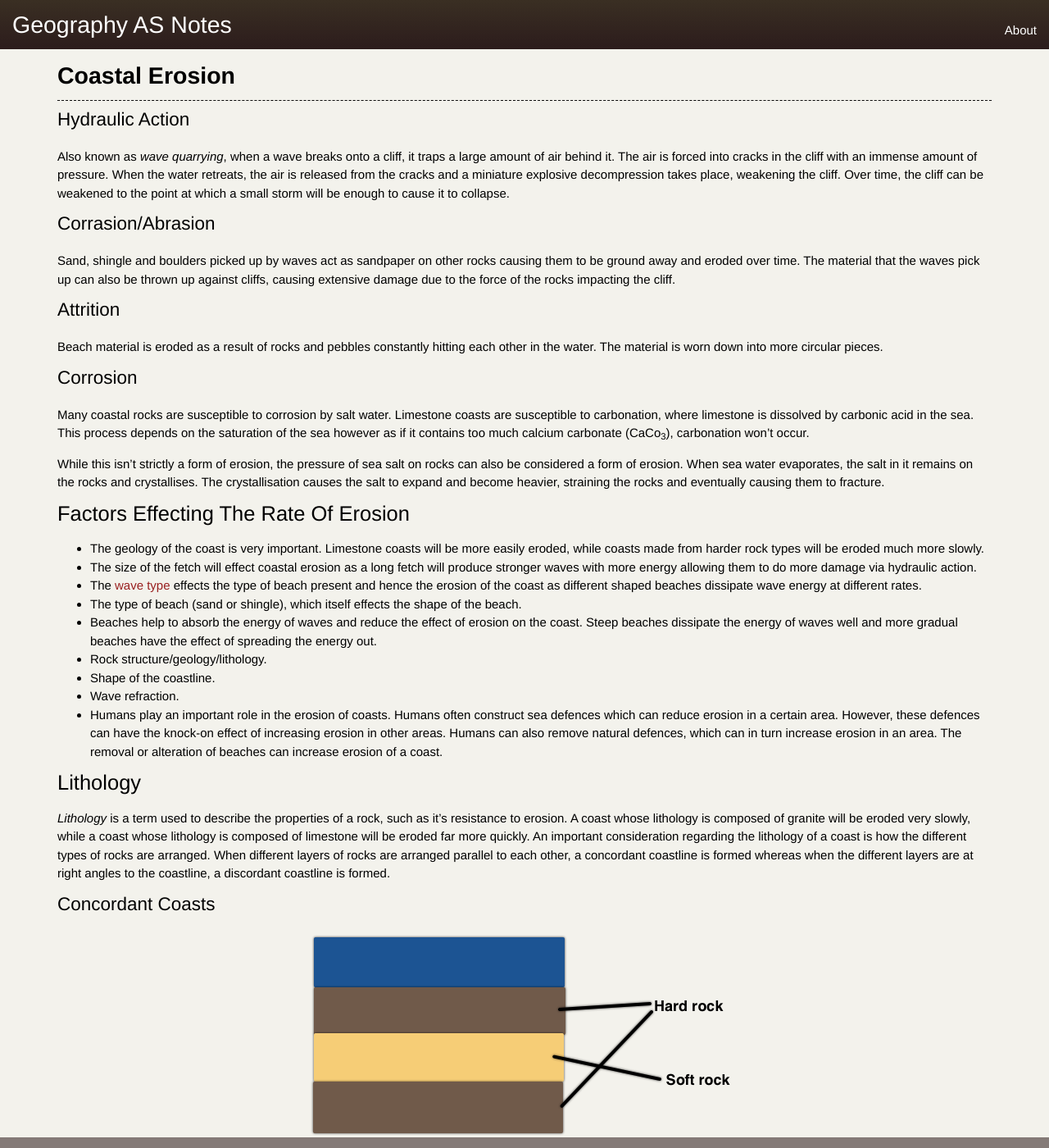
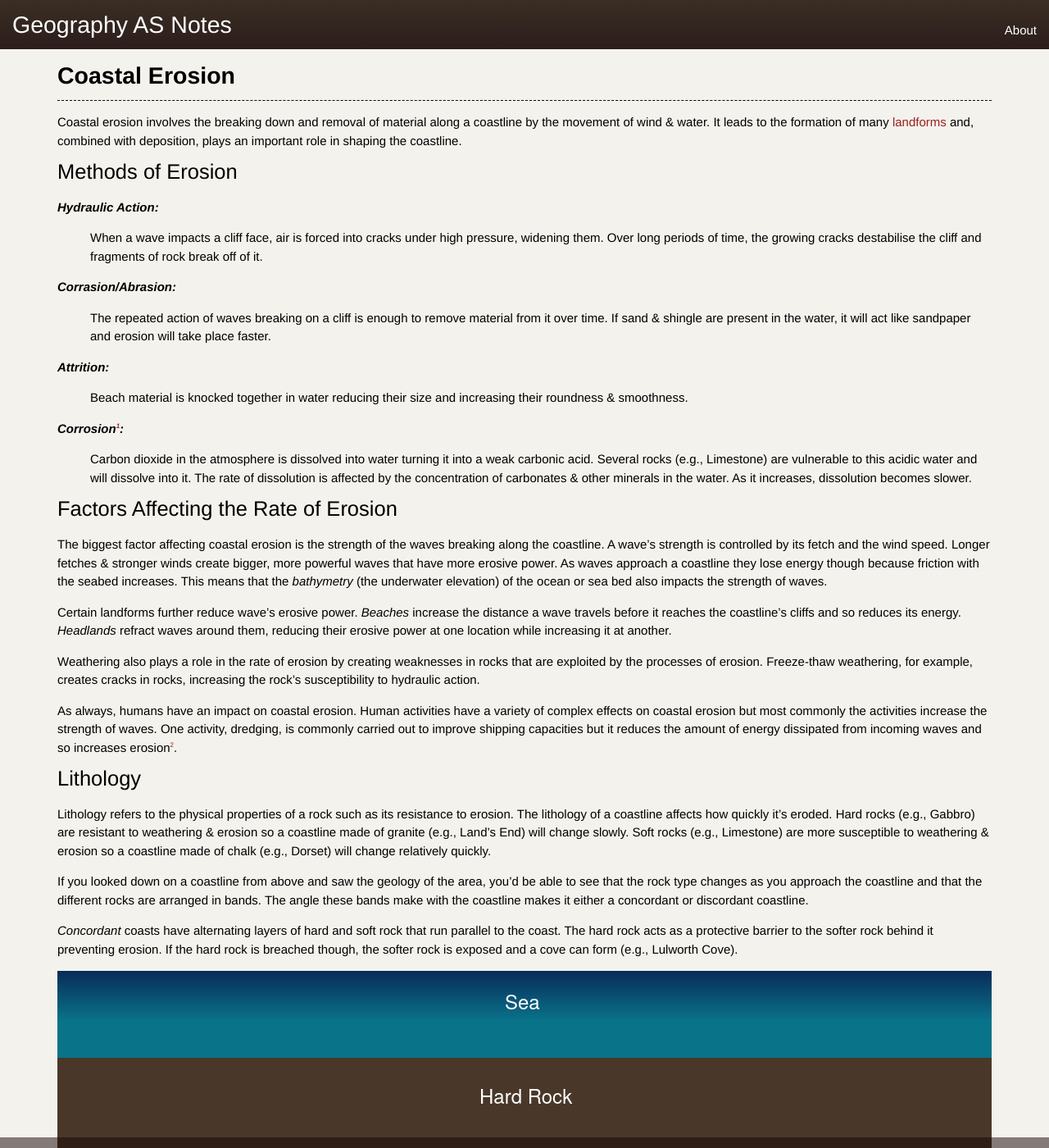
Before and after one commit to alexjohnj/geographyas, a Jekyll site: the page built from _posts/coasts/2012-01-05-coastal-erosion.md, in a window 1280 px wide and 1400 px high. Shown: the whole window at 82% size. Built offline with Jekyll 4.4.1, drawn with Linux system fonts in a browser that asks for light colours; nearby versions of some CDN libraries; some of the changed text lies outside the part shown.

Commit message:
Updated “Coastal Erosion” page.
A complete rewrite. More information, new diagrams & old ones have been updated to SVG format.

```diff
--- a/_posts/coasts/2012-01-05-coastal-erosion.md
+++ b/_posts/coasts/2012-01-05-coastal-erosion.md
@@ -6,52 +6,91 @@ keywords: "erosion of coasts, destruction of coasts, erosion, hydraulic action o
 published: true
 ---
 
-### Hydraulic Action
+Coastal erosion involves the breaking down and removal of material along a coastline by the movement of wind & water. It leads to the formation of many [landforms][features-of-erosion-page] and, combined with deposition, plays an important role in shaping the coastline.
 
-Also known as *wave quarrying*, when a wave breaks onto a cliff, it traps a large amount of air behind it. The air is forced into cracks in the cliff with an immense amount of pressure. When the water retreats, the air is released from the cracks and a miniature explosive decompression takes place, weakening the cliff. Over time, the cliff can be weakened to the point at which a small storm will be enough to cause it to collapse.
+[features-of-erosion-page]: /coasts/features-of-erosion/
 
-### Corrasion/Abrasion
+## Methods of Erosion
 
-Sand, shingle and boulders picked up by waves act as sandpaper on other rocks causing them to be ground away and eroded over time. The material that the waves pick up can also be thrown up against cliffs, causing extensive damage due to the force of the rocks impacting the cliff.
+Hydraulic Action:
+:   When a wave impacts a cliff face, air is forced into cracks under high pressure, widening them. Over long periods of time, the growing cracks destabilise the cliff and fragments of rock break off of it.
 
-### Attrition
+Corrasion/Abrasion:
+:   The repeated action of waves breaking on a cliff is enough to remove material from it over time. If sand & shingle are present in the water, it will act like sandpaper and erosion will take place faster.
 
-Beach material is eroded as a result of rocks and pebbles constantly hitting each other in the water. The material is worn down into more circular pieces.
+Attrition:
+:   Beach material is knocked together in water reducing their size and increasing their roundness & smoothness.
 
-### Corrosion
+Corrosion[^1]:
+:    Carbon dioxide in the atmosphere is dissolved into water turning it into a weak carbonic acid. Several rocks (e.g., Limestone) are vulnerable to this acidic water and will dissolve into it. The rate of dissolution is affected by the concentration of carbonates & other minerals in the water. As it increases, dissolution becomes slower.
 
-Many coastal rocks are susceptible to corrosion by salt water. Limestone coasts are susceptible to carbonation, where limestone is dissolved by carbonic acid in the sea. This process depends on the saturation of the sea however as if it contains too much calcium carbonate (CaCo<sub>3</sub>), carbonation won't occur.
+## Factors Affecting the Rate of Erosion
 
-While this isn't strictly a form of erosion, the pressure of sea salt on rocks can also be considered a form of erosion. When sea water evaporates, the salt in it remains on the rocks and crystallises. The crystallisation causes the salt to expand and become heavier, straining the rocks and eventually causing them to fracture.
+The biggest factor affecting coastal erosion is the strength of the waves breaking along the coastline. A wave's strength is controlled by its fetch and the wind speed. Longer fetches & stronger winds create bigger, more powerful waves that have more erosive power. As waves approach a coastline they lose energy though because friction with the seabed increases. This means that the _bathymetry_ (the underwater elevation) of the ocean or sea bed also impacts the strength of waves.
 
-## Factors Effecting The Rate Of Erosion
+Certain landforms further reduce wave's erosive power. _Beaches_ increase the distance a wave travels before it reaches the coastline's cliffs and so reduces its energy. _Headlands_ refract waves around them, reducing their erosive power at one location while increasing it at another.
 
-- The geology of the coast is very important. Limestone coasts will be more easily eroded, while coasts made from harder rock types will be eroded much more slowly.
-- The size of the fetch will effect coastal erosion as a long fetch will produce stronger waves with more energy allowing them to do more damage via hydraulic action.
-- The [wave type](/coasts/waves/#constructive--destructive-waves) effects the type of beach present and hence the erosion of the coast as different shaped beaches dissipate wave energy at different rates.
-- The type of beach (sand or shingle), which itself effects the shape of the beach.
-- Beaches help to absorb the energy of waves and reduce the effect of erosion on the coast. Steep beaches dissipate the energy of waves well and more gradual beaches have the effect of spreading the energy out.
-- Rock structure/geology/lithology.
-- Shape of the coastline.
-- Wave refraction.
-- Humans play an important role in the erosion of coasts. Humans often construct sea defences which can reduce erosion in a certain area. However, these defences can have the knock-on effect of increasing erosion in other areas. Humans can also remove natural defences, which can in turn increase erosion in an area. The removal or alteration of beaches can increase erosion of a coast.
+Weathering also plays a role in the rate of erosion by creating weaknesses in rocks that are exploited by the processes of erosion. Freeze-thaw weathering, for example, creates cracks in rocks, increasing the rock's susceptibility to hydraulic action.
+
+As always, humans have an impact on coastal erosion. Human activities have a variety of complex effects on coastal erosion but most commonly the activities increase the strength of waves. One activity, dredging, is commonly carried out to improve shipping capacities but it reduces the amount of energy dissipated from incoming waves and so increases erosion[^2].
 
 ## Lithology
 
-*Lithology* is a term used to describe the properties of a rock, such as it's resistance to erosion. A coast whose lithology is composed of granite will be eroded very slowly, while a coast whose lithology is composed of limestone will be eroded far more quickly. An important consideration regarding the lithology of a coast is how the different types of rocks are arranged. When different layers of rocks are arranged parallel to each other, a concordant coastline is formed whereas when the different layers are at right angles to the coastline, a discordant coastline is formed.
+Lithology refers to the physical properties of a rock such as its resistance to erosion. The lithology of a coastline affects how quickly it's eroded. Hard rocks (e.g., Gabbro) are resistant to weathering & erosion so a coastline made of granite (e.g., Land's End) will change slowly. Soft rocks (e.g., Limestone) are more susceptible to weathering & erosion so a coastline made of chalk (e.g., Dorset) will change relatively quickly.
 
-### Concordant Coasts
+If you looked down on a coastline from above and saw the geology of the area, you'd be able to see that the rock type changes as you approach the coastline and that the different rocks are arranged in bands. The angle these bands make with the coastline makes it either a concordant or discordant coastline.
 
-![A diagram showing the arrangement of rock layers on a concordant coastline.](/Images/coasts/5coastalErosion/concordantCoastDiagram.png)
+_Concordant_ coasts have alternating layers of hard and soft rock that run parallel to the coast. The hard rock acts as a protective barrier to the softer rock behind it preventing erosion. If the hard rock is breached though, the softer rock is exposed and a cove can form (e.g., Lulworth Cove).
 
-### Discordant Coasts
+<figure>
+    <img src="/Images/coasts/5coastalErosion/concordant-coast-diaram.svg" />
+    <figcaption>
+        <p>A concordant coastline. The hard rock shields the soft rock from erosion.</p>
+    </figcaption>
+</figure>
 
-![A diagram showing rock layers that run at 90 degrees to the coastline as is the case on discordant coastlines.](/Images/coasts/5coastalErosion/discordantCoastDiagram.png)
+On a _discordant_ coastline, alternating layers of hard and soft rock are perpendicular to the coast. Because the soft rock is exposed, it is eroded faster than the hard rock. This differential erosion creates headlands and bays along discordant coastlines.
 
-## Dip
+<figure>
+    <img src="/Images/coasts/5coastalErosion/discordant-coast-diagram.svg" />
+    <figcaption>
+        <p>A discordant coastline. The soft rock is less resistant than the hard rock so it is eroded faster.</p>
+    </figcaption>
+</figure>
 
-The stability and steepness of a cliff is dependent on the _dip_ of its bedding layers. Beds which dip towards the sea produce gentle cliffs which are unstable. Beds which dip away from the sea or are horizontal produce steep, stable cliffs.
+## Cliff Profiles & Bedding Layers
 
-![A cliff with horizontal bedding layers.](/Images/coasts/5coastalErosion/horizontalBeddingLayersDiagram.png)
+Rocks tend to form in layers of different rock types known as _beds_. These beds are subjected to tectonic forces that tilt and deform them so they dip at an angle. The angle the beds dip at affects how they are eroded and the profile of the resulting cliffs.
 
-The above cliff has horizontal bedding layers with no dip. This causes the cliff to be steep and stable. The same sort of cliff would be produced if the bed layers dipped away from the sea.
+Horizontal beds produce steep cliffs with notches where differential erosion has taken place. Near vertical beds (with a dip of ~90˚) also produce steep cliffs but differential erosion is less prevalent[^3] in these structures. Beds that dip seaward produce gentler cliffs but are less stable because loose material can slide down the bedding planes in [mass movements][mass-movement-link]. Landward dipping beds produce stabler & steeper cliffs.
+
+[mass-movement-link]: /coasts/sub-aerial-processes/#mass-movement
+
+<figure>
+    <img src="/Images/coasts/5coastalErosion/horizontal-bedding-layers.svg" />
+    <figcaption>
+        <p>An idealised horizontally bedded cliff. Its profile is steep but the softer (lighter in colour) rock has undergone differential erosion producing several notches.</p>
+    </figcaption>
+</figure>
+
+<figure>
+    <img src="/Images/coasts/5coastalErosion/seaward-bedding-layers.svg" />
+    <figcaption>
+        <p>A cliff with seaward dipping bedding planes. Loose material can slide down the bedding planes making the cliff unstable & dangerous.</p>
+    </figcaption>
+</figure>
+
+<figure>
+    <img src="/Images/coasts/5coastalErosion/landward-bedding-layers.svg" />
+    <figcaption>
+        <p>A cliff with landward dipping bedding planes. Compared to cliffs with seaward dipping bedding planes, it is relatively steep and stable.</p>
+    </figcaption>
+</figure>
+
+---
+
+[^1]: It is arguable that corrosion is a form of weathering rather than erosion as it only breaks down material. The counterargument is that the water the material is dissolved into moves, removing the material. The _Oxford Dictionary of Geology & Earth Sciences_ defines carbonation (the method of corrosion described) as a form of weathering but I disagree and think that, in the case of coastal systems, it is a form of erosion. I believe the definition in the _Oxford Dictionary of Earth Sciences_ is referring to carbonation from rain water.
+
+[^2]: Dredging can have devastating consequences for coastal towns because of the increased erosion. Hallsands, in Devon, UK, was destroyed as a result of a dredging operation carried out in the early 1900s. The bay in front of the town was dredged resulting in the beach all but disappearing over a year. With the beach gone, a storm during a high tide breached the coastal defences and destroyed the village.
+
+[^3]: In this arrangement, differential erosion will take place where weaknesses from weathering have formed.
```
Also changed, not shown: Images/coasts/5coastalErosion/concordant-coast-diaram.png (added), Images/coasts/5coastalErosion/concordant-coast-diaram.svg (added), Images/coasts/5coastalErosion/concordantCoastDiagram.png (deleted), Images/coasts/5coastalErosion/discordant-coast-diagram.png (added), Images/coasts/5coastalErosion/discordant-coast-diagram.svg (added), Images/coasts/5coastalErosion/discordantCoastDiagram.png (deleted), Images/coasts/5coastalErosion/horizontal-bedding-layers.png (added), Images/coasts/5coastalErosion/horizontal-bedding-layers.svg (added), Images/coasts/5coastalErosion/horizontalBeddingLayersDiagram.png (deleted), Images/coasts/5coastalErosion/landward-bedding-layers.png (added), Images/coasts/5coastalErosion/landward-bedding-layers.svg (added), Images/coasts/5coastalErosion/seaward-bedding-layers.png (added), Images/coasts/5coastalErosion/seaward-bedding-layers.svg (added).
